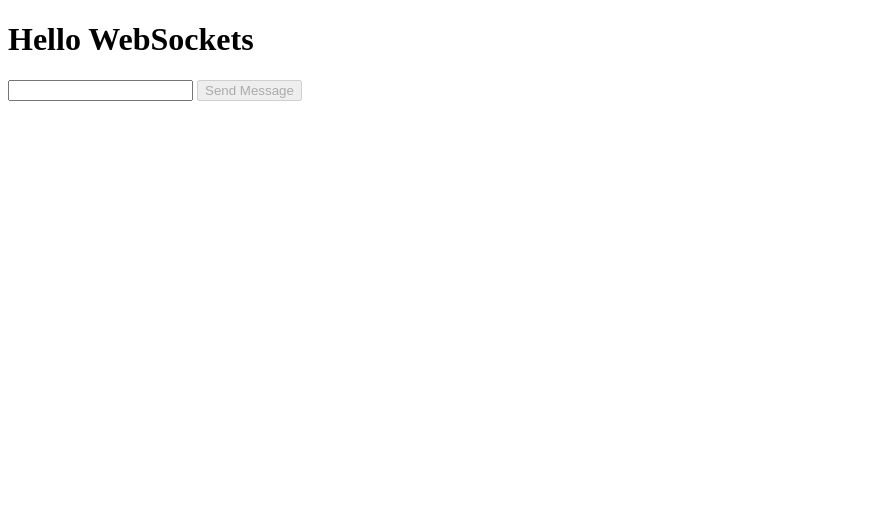
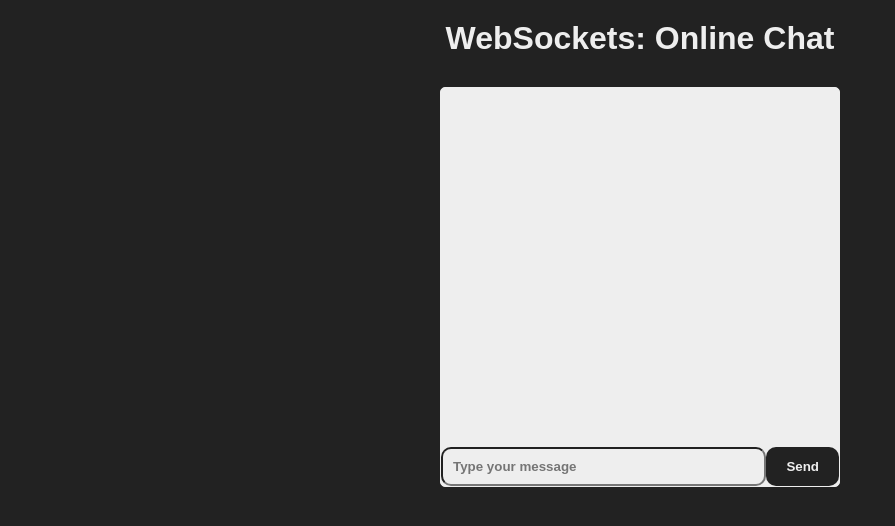
Before and after one commit to lucasshira/web-sockets-chat, a website: page index.html in a window 1280 px wide. Shown: the whole page, without its empty margins (0-895 px from the left). Drawn offline with Linux system fonts and the light colour scheme.

Commit message:
styling the message container

```diff
--- a/index.html
+++ b/index.html
@@ -3,13 +3,18 @@
 <head>
   <meta charset="UTF-8">
   <meta name="viewport" content="width=device-width, initial-scale=1.0">
+  <link rel="stylesheet" href="style.css">
   <title>Online Chat w WebSocket</title>
 </head>
 <body>
-  <h1>Hello WebSockets</h1>
-  <div id="messages"></div>
-  <input type="text" id="message">
-  <button id="send">Send Message</button>
-  <script src="script.js"></script>
+  <h1>WebSockets: Online Chat</h1>
+  <main class="main">
+    <div id="messages"></div>
+    <div class="message-container">
+      <input type="text" id="message" placeholder="Type your message">
+      <button id="send">Send</button>
+    </div>
+    <script src="script.js"></script>
+  </main>
 </body>
 </html>
--- /dev/null
+++ b/style.css
@@ -0,0 +1,105 @@
+* {
+  padding: 0;
+  margin: 0;
+  box-sizing: border-box;
+  background-color: #222;
+  font-family: Arial, Helvetica, sans-serif;
+}
+
+h1 {
+  text-align: center;
+  margin: 20px;
+  color: #eee;
+  padding-bottom: 10px;
+}
+
+main {
+  display: flex;
+  flex-direction: column;
+  margin: auto;
+  border: 1px solid #eee;
+  background-color: #eee;
+  width: 400px;
+  height: 400px;
+  border-radius: 5px;
+  overflow: hidden;
+}
+
+User
+deu certo porem meu input juntamente com meu botao, que estao dentro de message container estao sendo esmagados com as mensagens, estao diminuindo cada vez mais o tamanho deles e nao gostaria desse comportamento, eles precisam ser do mesmo tamanho sempre
+
+* {
+  padding: 0;
+  margin: 0;
+  box-sizing: border-box;
+  background-color: #222;
+  font-family: Arial, Helvetica, sans-serif;
+}
+
+h1 {
+  text-align: center;
+  margin: 20px;
+  color: #eee;
+  padding-bottom: 10px;
+}
+
+main {
+  display: flex;
+  flex-direction: column;
+  margin: auto;
+  border: 1px solid #eee;
+  background-color: #eee;
+  width: 400px;
+  height: 400px;
+  border-radius: 5px;
+  overflow: hidden;
+}
+
+.message-container {
+  background-color: #eee;
+  display: flex;
+  align-self: flex-end;
+  justify-content: space-between;
+  margin-top: auto;
+  width: 100%;
+  overflow-x: auto;
+}
+
+.message-container input {
+  background-color: #eee;
+  border-radius: 10px;
+  flex-grow: 1;
+  padding: 10px;
+  width: 100%;
+  font-weight: bold;
+  display: flex;
+}
+
+.message-container button {
+  background-color: #222;
+  color: #eee;
+  border: none;
+  display: flex;
+  padding: 10px 20px;
+  font-weight: bold;
+  align-items: center;
+  border-radius: 10px;
+  cursor: pointer;
+}
+
+#messages {
+  background-color: #eee;
+  max-width: 100%;
+  max-height: 90%;
+  overflow-y: auto;
+  padding: 10px;
+  flex-wrap: wrap;
+}
+
+#messages h5 {
+  background-color: #eee;
+  padding: 5px;
+  margin-bottom: 5px;
+  border-radius: 5px;
+  word-wrap: break-word;
+}
```
